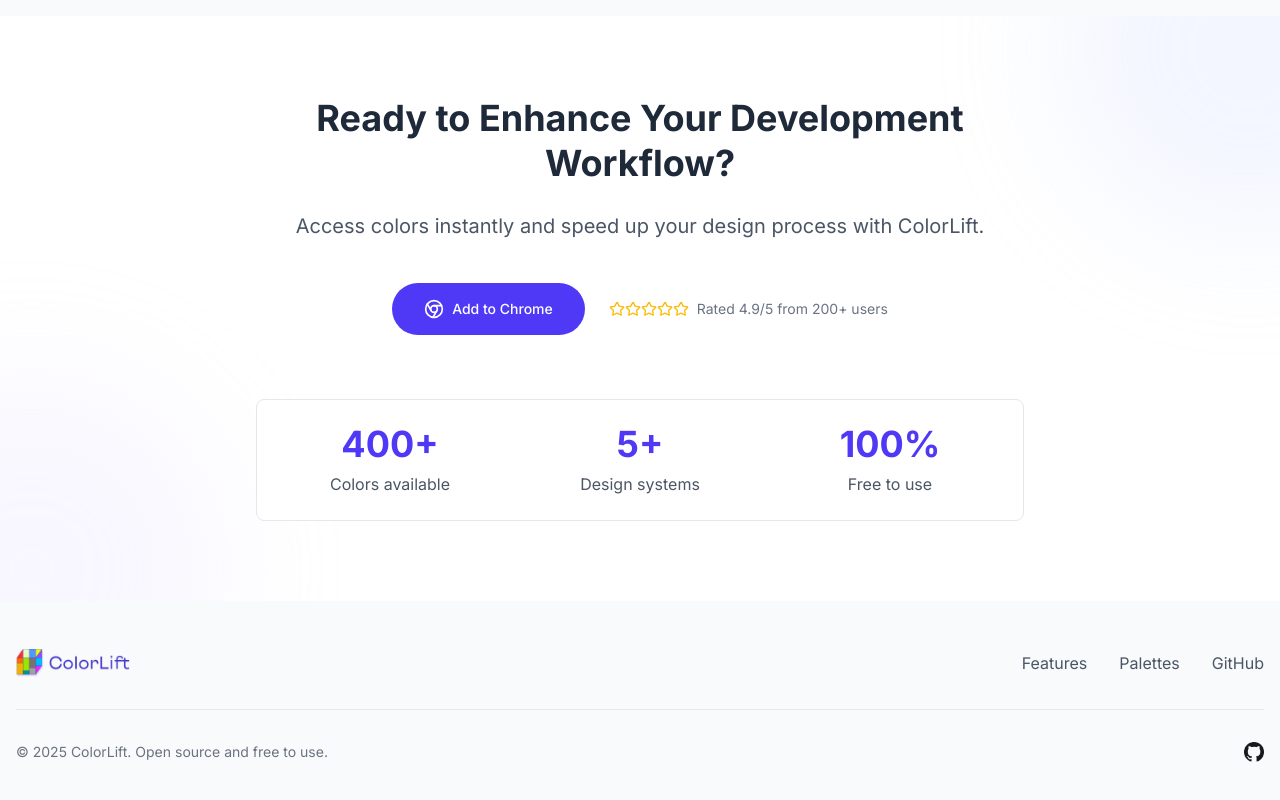
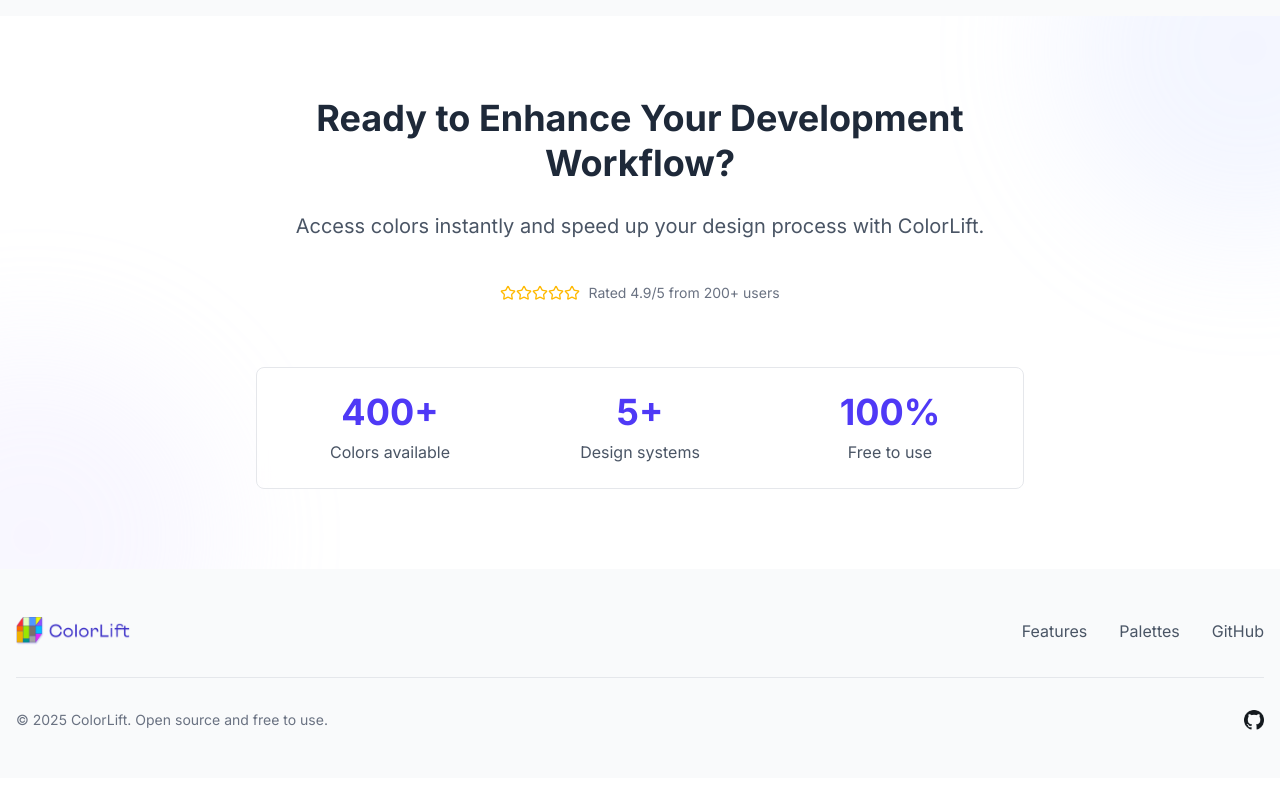
Before and after one commit to SimranDev/color-lift-web, a Vue app: page / in a window 1280 px wide. Shown: the part 3274-4074 px from the top of the page. After the commit the page ends 4052 px from the top, so only its background shows below. Built offline with nearby package versions, Linux system fonts and the light colour scheme.

Commit message:
fix: remove unused Chrome button from CTA component

```diff
--- a/src/components/CTA.vue
+++ b/src/components/CTA.vue
@@ -10,11 +10,6 @@
         <p class="subtitle mb-10">Access colors instantly and speed up your design process with ColorLift.</p>
 
         <div class="flex flex-col md:flex-row gap-6 items-center justify-center">
-          <a href="#" class="btn-primary flex items-center justify-center gap-2 px-8 py-4">
-            <Chrome class="h-5 w-5" />
-            <span>Add to Chrome</span>
-          </a>
-
           <div class="flex items-center text-gray-500">
             <Star class="h-4 w-4 text-amber-400" />
             <Star class="h-4 w-4 text-amber-400" />
@@ -47,5 +42,5 @@
 </template>
 
 <script setup lang="ts">
-import { Chrome, Star } from "lucide-vue-next";
+import { Star } from "lucide-vue-next";
 </script>
```
